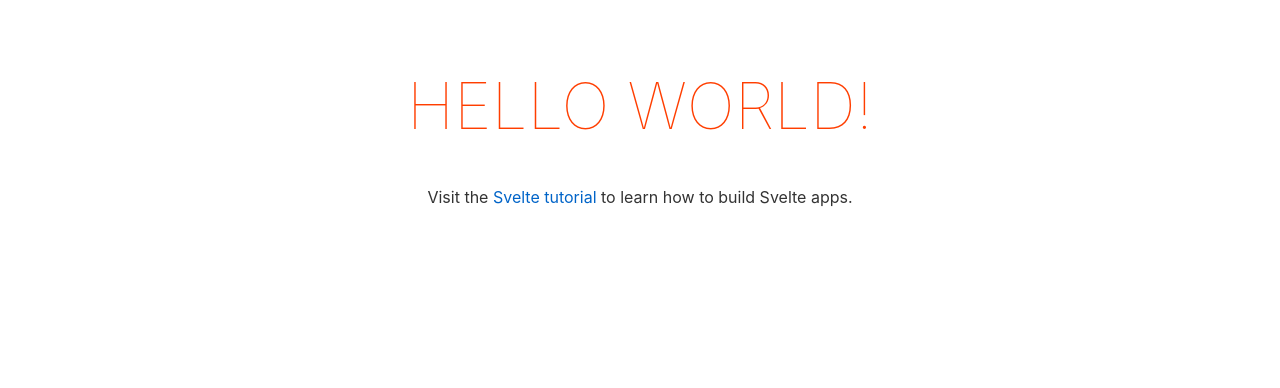
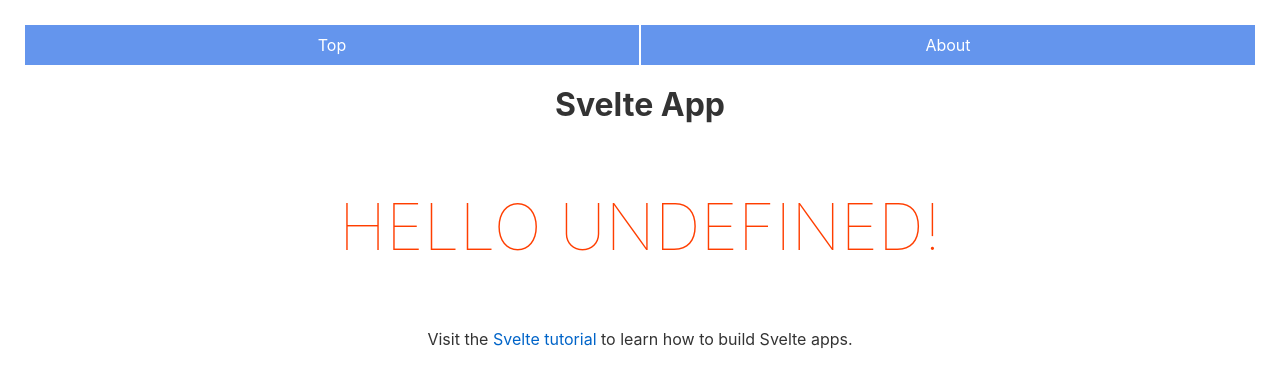
Before and after one commit to taka1156/febd-svelte-sample, a Svelte app: page / in a window 1280 px wide. Shown: the top 388 px of the page. Built offline with nearby package versions, Linux system fonts and the light colour scheme.

Commit message:
update: ルーティング処理、actions追加

```diff
--- a/package.json
+++ b/package.json
@@ -5,7 +5,8 @@
   "scripts": {
     "build": "rollup -c",
     "dev": "rollup -c -w",
-    "start": "sirv public --no-clear"
+    "start": "sirv public --no-clear",
+    "deploy": "yarn build && cp -r public docs"
   },
   "devDependencies": {
     "@rollup/plugin-commonjs": "^17.0.0",
--- a/src/App.svelte
+++ b/src/App.svelte
@@ -1,10 +1,12 @@
 <script>
-	export let name;
+	import Router from 'svelte-spa-router';
+	import Navigation from './components/Navigation/Navigation.svelte'
+	import { routes } from './routes/index.js'
 </script>
 
 <main>
-	<h1>Hello {name}!</h1>
-	<p>Visit the <a href="https://svelte.dev/tutorial">Svelte tutorial</a> to learn how to build Svelte apps.</p>
+	<Navigation />
+	<Router {routes}/>
 </main>
 
 <style>
@@ -15,13 +17,6 @@
 		margin: 0 auto;
 	}
 
-	h1 {
-		color: #ff3e00;
-		text-transform: uppercase;
-		font-size: 4em;
-		font-weight: 100;
-	}
-
 	@media (min-width: 640px) {
 		main {
 			max-width: none;
--- /dev/null
+++ b/src/components/Navigation/Navigation.svelte
@@ -0,0 +1,54 @@
+<script>
+  import { link } from 'svelte-spa-router';
+  import { routesNav } from '../../constants/index.js';
+</script>
+
+<div>
+  <nav>
+    <ul class="nav">
+      {#each routesNav as route}
+        <li key={route.name} class="nav__item">
+          <a class="nav__item--link" href={route.path} use:link>
+            {route.name}
+          </a>
+        </li>
+      {/each}
+    </ul>
+  </nav>
+</div>
+
+<style>
+  ul {
+    padding: 0;
+    margin: 0;
+    list-style-type: none;
+  }
+
+  a {
+    text-decoration: none;
+  }
+
+  .nav {
+    display: flex;
+    justify-content: space-between;
+    height: 5vh;
+  }
+
+  .nav__item {
+    width: 100%;
+    height: 100%;
+    padding: 0;
+    margin: 0 auto;
+    text-align: center;
+    background-color: cornflowerblue;
+    border: 1px solid white;
+  }
+
+  .nav__item--link {
+    display: block;
+    width: 100%;
+    height: 100%;
+    line-height: 5vh;
+    color: white;
+  }
+</style>
--- /dev/null
+++ b/src/constants/index.js
@@ -0,0 +1,12 @@
+const routesNav = [
+  {
+    name: 'Top',
+    path: '/',
+  },
+  {
+    name: 'About',
+    path: '/about',
+  },
+];
+
+export { routesNav }
--- /dev/null
+++ b/src/routes/index.js
@@ -0,0 +1,9 @@
+import Top from '../view/Top.svelte';
+import About from '../view/About.svelte';
+
+const routes = {
+  '/': Top,
+  '/about': About,
+};
+
+export { routes };
--- /dev/null
+++ b/src/view/About.svelte
@@ -0,0 +1 @@
+<h1>About</h1>
--- /dev/null
+++ b/src/view/Top.svelte
@@ -0,0 +1,21 @@
+<script>
+  export let name;
+</script>
+
+<div>
+  <h1>Svelte App</h1>
+  <p class="welcome">Hello {name}!</p>
+  <p>
+    Visit the <a href="https://svelte.dev/tutorial">Svelte tutorial</a> to learn
+    how to build Svelte apps.
+  </p>
+</div>
+
+<style>
+  .welcome {
+    color: #ff3e00;
+    text-transform: uppercase;
+    font-size: 4em;
+    font-weight: 100;
+  }
+</style>
```
Also changed, not shown: 1 other file (tests, documents, lock files or other folders).
